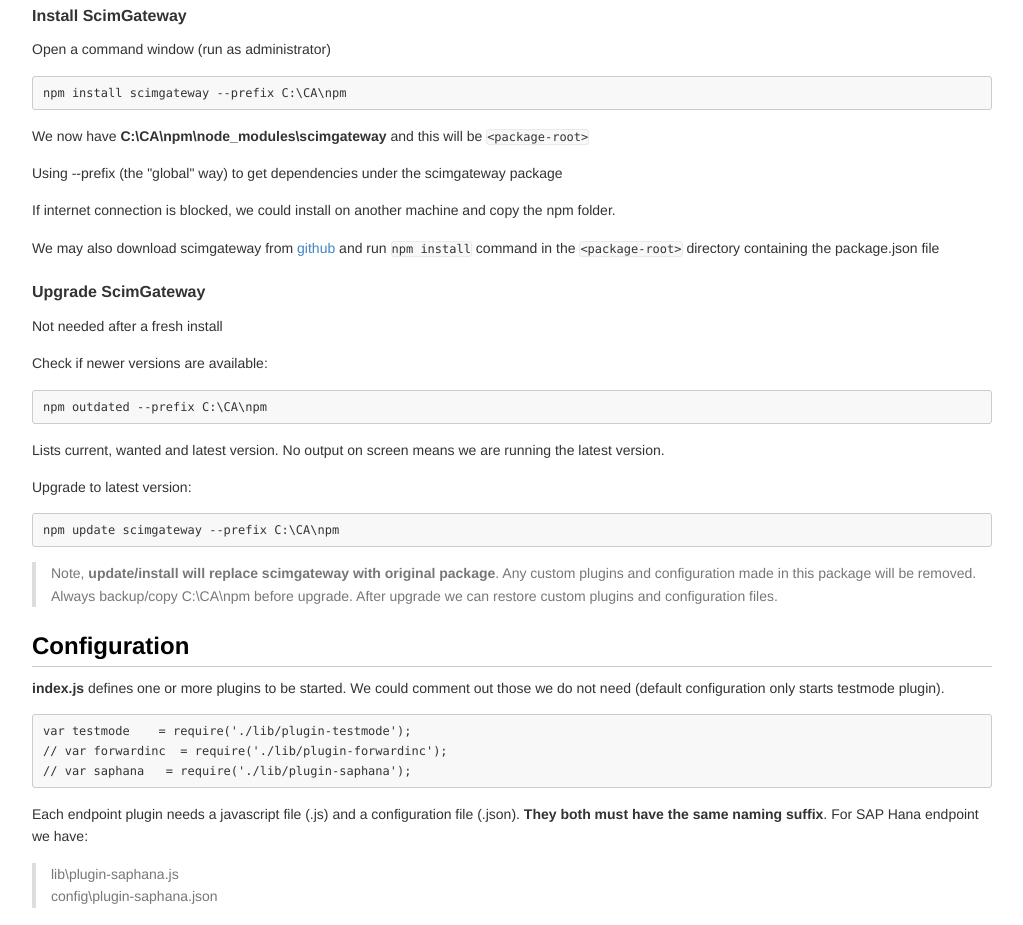
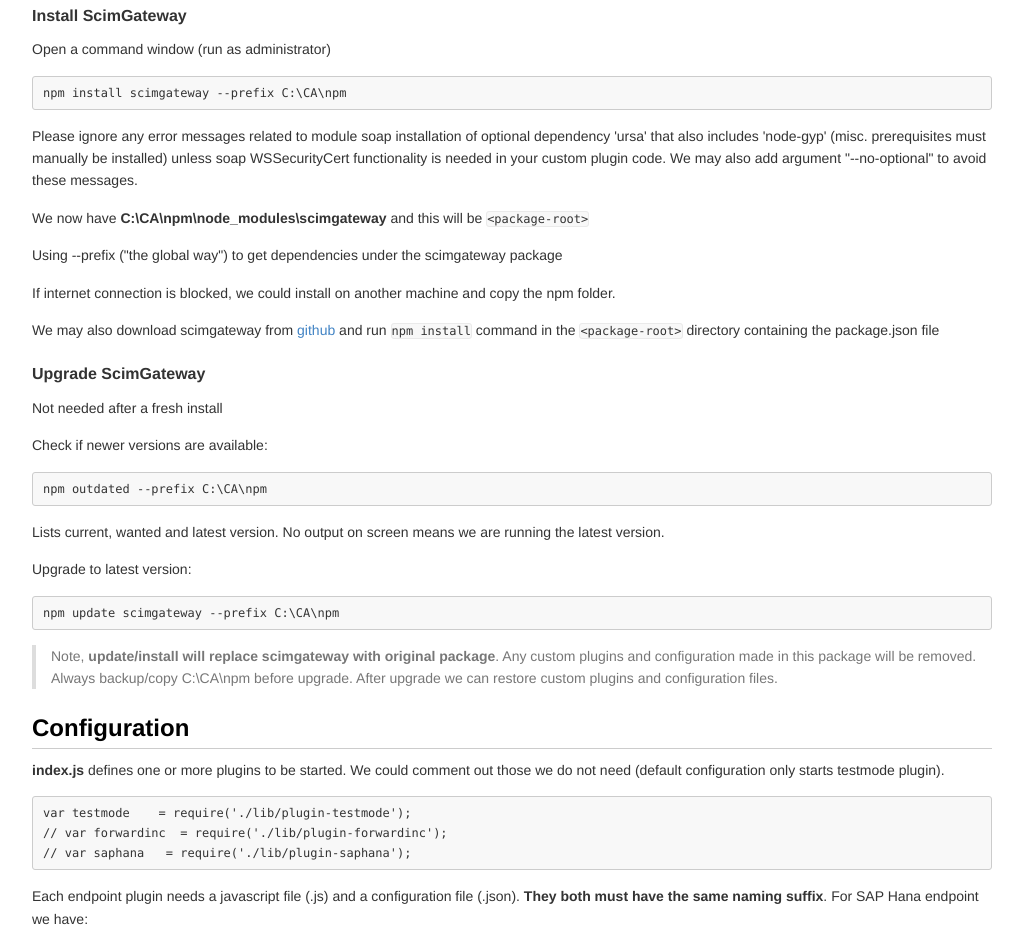
Before and after one commit to jelhub/scimgateway, a website: page README.html in a window 1280 px wide. Shown: the part 1917-2842 px from the top of the page, without its empty margins (128-1151 px from the left). Drawn offline with Linux system fonts and the light colour scheme.

Commit message:
npm install

```diff
--- a/README.html
+++ b/README.html
@@ -339,9 +339,11 @@
 <pre><code>npm install scimgateway --prefix C:\CA\npm
 </code></pre>
 
+<p>Please ignore any error messages related to module soap installation of optional dependency 'ursa' that also includes 'node-gyp' (misc. prerequisites must manually be installed) unless soap WSSecurityCert functionality is needed in your custom plugin code. We may also add argument "--no-optional" to avoid these messages.</p>
+
 <p>We now have <strong>C:\CA\npm\node_modules\scimgateway</strong> and this will be <code>&lt;package-root&gt;</code>  </p>
 
-<p>Using --prefix (the "global" way) to get dependencies under the scimgateway package  </p>
+<p>Using --prefix ("the global way") to get dependencies under the scimgateway package  </p>
 
 <p>If internet connection is blocked, we could install on another machine and copy the npm folder.</p>
 
```
Also changed, not shown: README.md.
